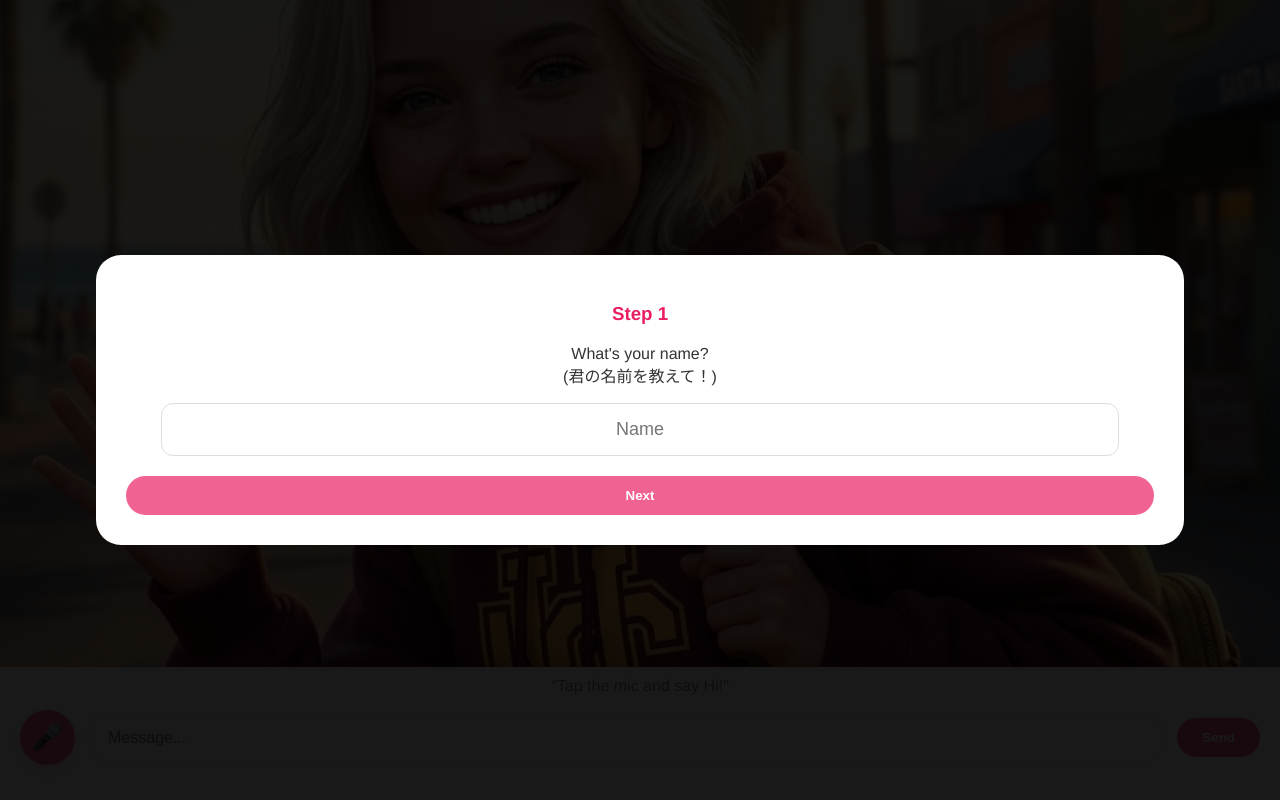
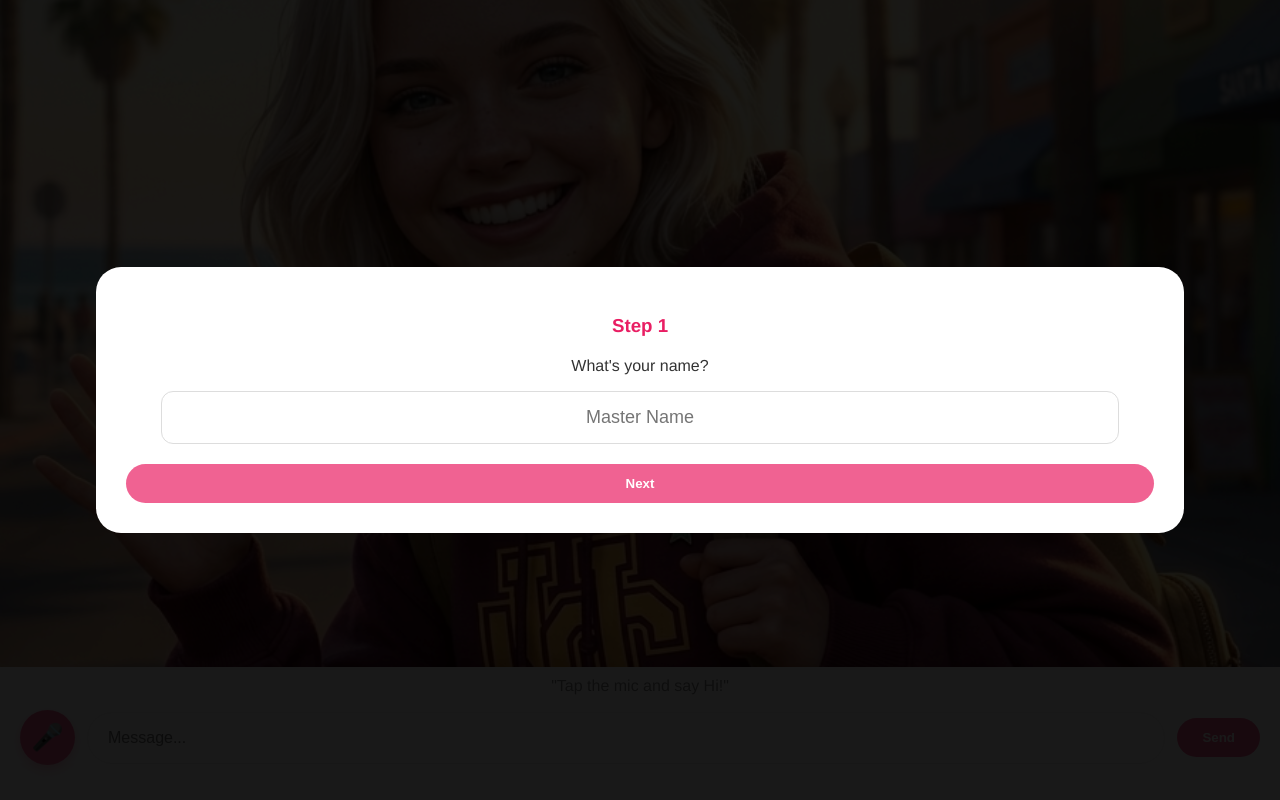
Before and after one commit to fantasyspring/ASTREIA, a Flask app: page / in a window 1280 px wide. Run offline with Flask 3, Linux system fonts and the light colour scheme.

Commit message:
Update index.html

```diff
--- a/templates/index.html
+++ b/templates/index.html
@@ -1,5 +1,5 @@
 <!DOCTYPE html>
-<html lang="ja">
+<html lang="en">
 <head>
     <meta charset="UTF-8">
     <meta name="viewport" content="width=device-width, initial-scale=1.0, maximum-scale=1.0, user-scalable=no">
@@ -12,13 +12,11 @@
             display: flex; flex-direction: column; overflow: hidden;
         }
 
-        /* アバターエリア */
         .avatar-area {
             width: 100%; flex: 1; overflow: hidden; position: relative;
         }
         #avatar-img { width: 100%; height: 100%; object-fit: cover; }
 
-        /* 吹き出し */
         #display-text {
             position: absolute; bottom: 30px; left: 50%;
             transform: translateX(-50%);
@@ -31,7 +29,6 @@
 
         .guide-text { text-align: center; padding: 10px 0; font-size: 16px; color: #888; }
 
-        /* 操作エリア */
         .ui-container { padding: 5px 20px 35px; display: flex; align-items: center; gap: 12px; }
 
         #mic-btn {
@@ -50,7 +47,6 @@
 
         #send-btn { background-color: #f06292; color: white; border: none; padding: 12px 25px; border-radius: 25px; font-weight: bold; }
 
-        /* ステップ式セットアップ画面 */
         #setup-overlay {
             position: fixed; top: 0; left: 0; width: 100%; height: 100%;
             background: rgba(0,0,0,0.9); display: flex; justify-content: center; align-items: center; z-index: 100;
@@ -78,21 +74,17 @@
     <button id="send-btn" onclick="sendMessage()">Send</button>
 </div>
 
-<!-- ステップ式セットアップ -->
 <div id="setup-overlay">
     <div class="setup-box">
-        <!-- ステップ1: 自分の名前 -->
         <div id="step1" class="step active">
             <h3>Step 1</h3>
-            <p>What's your name?<br>(君の名前を教えて！)</p>
-            <input type="text" id="setup-user-name" placeholder="Name">
+            <p>What's your name?</p>
+            <input type="text" id="setup-user-name" placeholder="Master Name">
             <button id="send-btn" style="width:100%" onclick="nextStep()">Next</button>
         </div>
-
-        <!-- ステップ2: アバターの名前 -->
         <div id="step2" class="step">
             <h3>Step 2</h3>
-            <p>What's my name?<br>(私をなんて呼ぶ？)</p>
+            <p>What's my name?</p>
             <input type="text" id="setup-ai-name" placeholder="Avatar Name">
             <button id="send-btn" style="width:100%" onclick="completeSetup()">Start Chat</button>
         </div>
@@ -113,7 +105,6 @@
         }
     }
 
-    // 初回起動判定
     {% if first_launch %}
     document.getElementById('setup-overlay').style.display = 'flex';
     {% endif %}
@@ -130,29 +121,24 @@
         unlockAudio();
         const userName = document.getElementById('setup-user-name').value;
         const aiName = document.getElementById('setup-ai-name').value || "ASTREIA";
-
         await fetch('/setup', {
             method: 'POST',
             headers: {'Content-Type': 'application/json'},
             body: JSON.stringify({name: userName, ai_name: aiName})
         });
-
         document.getElementById('setup-overlay').style.display = 'none';
         display.style.display = 'block';
-        const msg = `Hi ${userName}! I'm ${aiName}! Let's talk!`;
+        const msg = `Hi ${userName}! I'm ${aiName}. Let's talk!`;
         display.innerText = msg;
         speak(msg);
     }
 
-    // 音声認識
     const recognition = new (window.SpeechRecognition || window.webkitSpeechRecognition)();
     recognition.lang = 'en-US';
-
     function startRecognition() {
         unlockAudio();
         try { recognition.start(); micBtn.classList.add('active'); } catch (e) {}
     }
-
     recognition.onresult = (event) => {
         input.value = event.results[0][0].transcript;
         sendMessage();
@@ -178,14 +164,23 @@
         } catch (e) { display.innerText = "Error..."; }
     }
 
-    // --- 音声設定: 超・元気なハイトーン ---
     function speak(text) {
         window.speechSynthesis.cancel();
         const uttr = new SpeechSynthesisUtterance(text);
+        const voices = window.speechSynthesis.getVoices();
+        const bestVoice = voices.find(v => v.name.includes('Samantha')) ||
+                         voices.find(v => v.lang.includes('en-US') && v.name.includes('Female')) ||
+                         voices.find(v => v.lang.includes('en-US'));
+
+        if (bestVoice) { uttr.voice = bestVoice; }
         uttr.lang = 'en-US';
-        uttr.rate = 1.2;  // さらに少し速くして活発さをアップ
-        uttr.pitch = 1.5; // 最大級に高く設定して「女の子らしさ」を強調
+        uttr.rate = 1.0;
+        uttr.pitch = 1.1;
         window.speechSynthesis.speak(uttr);
+    }
+
+    if (speechSynthesis.onvoiceschanged !== undefined) {
+        speechSynthesis.onvoiceschanged = () => window.speechSynthesis.getVoices();
     }
 </script>
 </body>
```
